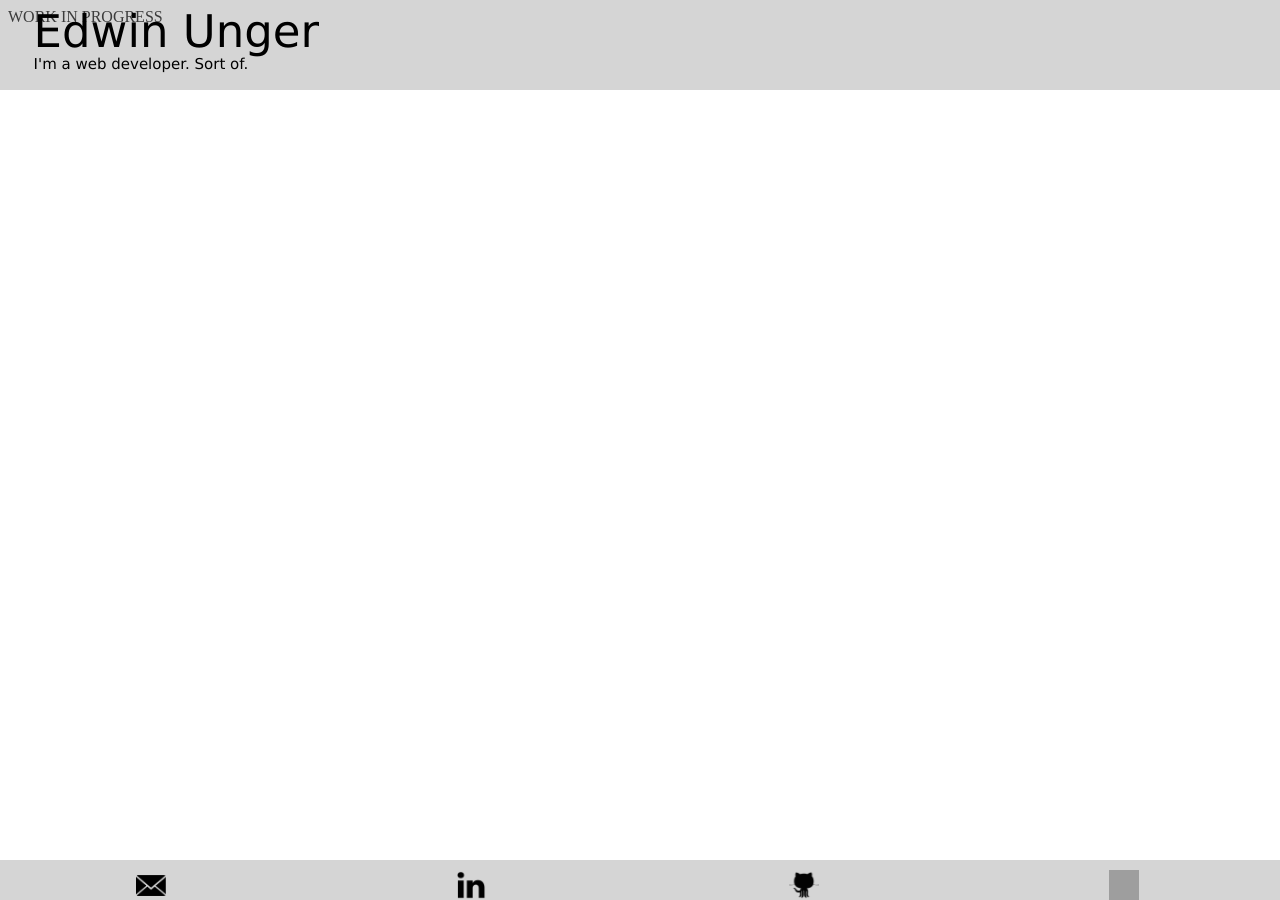
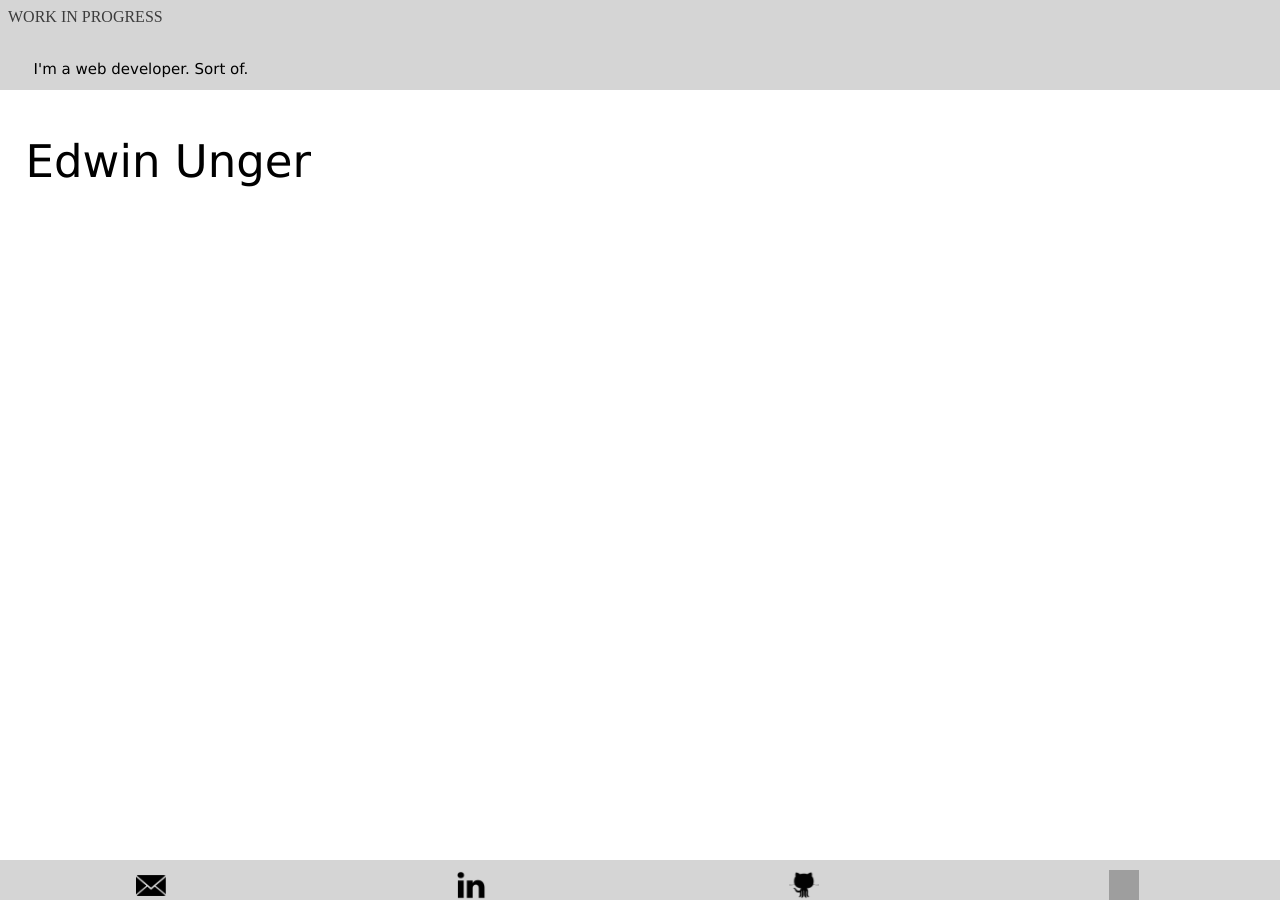
Before and after one commit to edwinunger/edwinunger.github.io, a Jekyll site: the page about.html, which Jekyll copies as it is, in a window 1280 px wide. Built offline with Jekyll 4.4.1, drawn with Linux system fonts in a browser that asks for light colours; grey boxes are pictures that could not be loaded.

Commit message:
homepage

```diff
--- a/stylesheets/default.css
+++ b/stylesheets/default.css
@@ -6,8 +6,8 @@ body  {height: 620px;
           background-color: #969696;
           opacity: .4;
           position: fixed;
-          top: 0px;
-          left: 0px;
+          top: 0%;
+          left: 0%;
 
 }
 
@@ -15,15 +15,15 @@ body  {height: 620px;
         font-family: Verdana;
         color: #000000;
         position: fixed;
-        top: -40px;
-        margin-left: 2%;
+        top: 10%;
+        left: 2%;
 }
 
 #quote {font-size: 0.938em;
         font-family: Verdana;
         color: #000000;
         position: fixed;
-        top: 40px;
+        top: 5%;
         margin-left: 2%;
 }
 
```
